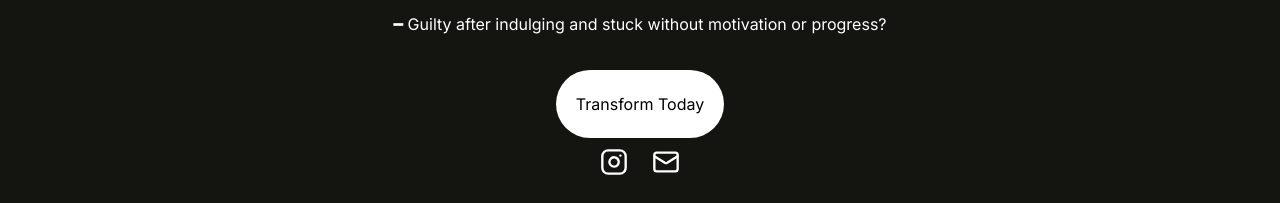
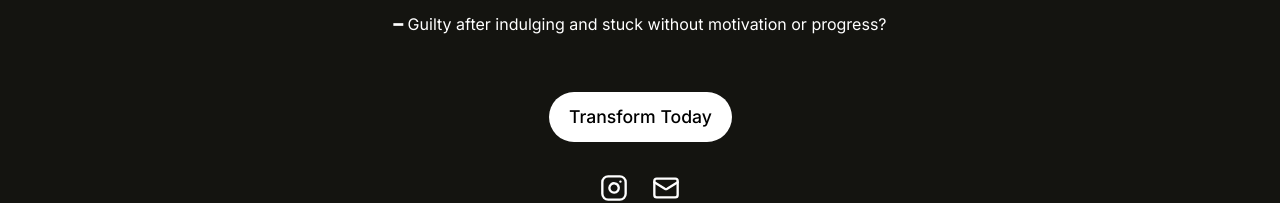
Before and after one commit to navdeepjaswal/FitLife-With-Vatsa, a React (Vite) app: page / in a window 1280 px wide. Shown: the part 4027-4230 px from the top of the page. Built offline with nearby package versions, Linux system fonts and the light colour scheme.

Commit message:
unsaved changes

```diff
--- a/src/Pages/GetInTouch/GetInTouch.jsx
+++ b/src/Pages/GetInTouch/GetInTouch.jsx
@@ -22,7 +22,7 @@ const GetInTouch = () => {
           href="https://flv.wufoo.com/forms/z1rtnsgc0tyg9c5/"
           target="_blank"
           rel="noopener noreferrer"
-          className="transform-btn block mx-auto mb-8 bg-red-500 px-8 py-4 rounded-lg shadow-md hover:bg-red-600 transition"
+          className="transform-btn fw-500 align-items-center gap-2"
         >
           Transform Today
         </a>
--- a/src/Pages/GetInTouch/getInTouch.scss
+++ b/src/Pages/GetInTouch/getInTouch.scss
@@ -38,9 +38,9 @@
     }
   }
 
-  .signup-btn {
+  .transform-btn {
     display: inline-block;
-    padding: 0.75rem 2rem;
+    padding: 0.75rem 20px;
     font-size: 1.1rem;
     font-weight: 500;
     color: black;
@@ -66,16 +66,31 @@
   white-space: nowrap;
 }
 
-@keyframes gentlePulse {
-  0%, 100% { transform: scale(1); }
-  5% { transform: scale(1.1); }
-  10% { transform: scale(1); }
+@keyframes twerk {
+  0%, 100% {
+    transform: translateX(0) rotate(0);
+  }
+  5% {
+    transform: translateX(-3px);
+  }
+  10% {
+    transform: translateX(3px);
+  }
+  15% {
+    transform: translateX(-10px);
+  }
+  20% {
+    transform: translateX(10px);
+  }
+  20%, 100% {
+    transform: translateX(0);
+  }
 }
 
 .transform-btn {
-  animation: gentlePulse 5s ease-in-out infinite;
+  animation: twerk 3s ease-in-out infinite;
   background-color: white;
   color: black;
   padding: 20px;
-  border-radius: 50px;
+  border-radius: 50px !important;
 }
```
Also changed, not shown: 1 other file (tests, documents, lock files or other folders).
